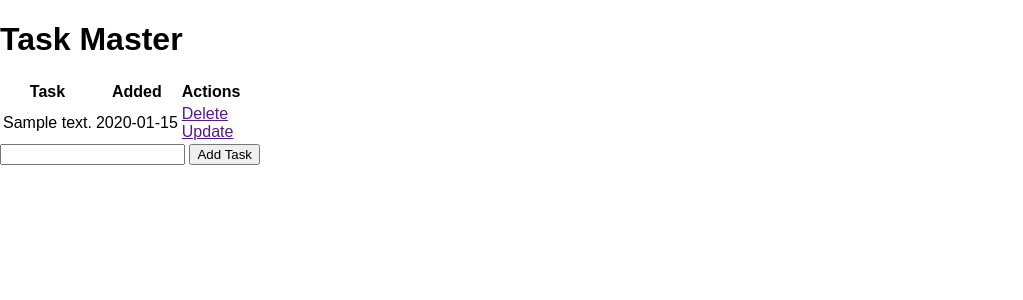
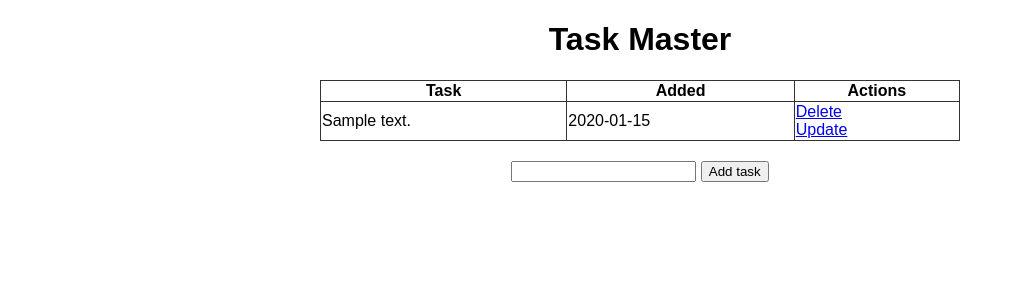
Before and after one commit to AfonsoLob/SideLearning, a Flask app: page / in a window 1280 px wide. Shown: the top 300 px of the page, without its empty margins (0-1023 px from the left). Run offline with Flask 2, Linux system fonts and the light colour scheme; tables that the repository leaves empty hold one stand-in row (values such as "Sample post").

Commit message:
Basics Project

```diff
--- a/app.py
+++ b/app.py
@@ -31,6 +31,31 @@ def index():
         tasks = Todo.query.order_by(Todo.date_created).all()
         return render_template('index.html', tasks=tasks)
 
+@app.route('/delete/<int:id>') # If we go to page e.g: "/delete/4", run delete(4) function
+def delete(id):
+    task_to_delete = Todo.query.get_or_404(id)
+
+    try:
+        db.session.delete(task_to_delete)
+        db.session.commit()
+        return redirect('/')
+    except:
+        return "There was a problem deleting that task."
+
+@app.route('/update/<int:id>', methods=['GET', 'POST'])
+def update(id):
+    task = Todo.query.get_or_404(id)
+    if request.method == 'POST':
+        task.content = request.form['content']
+
+        try:
+            db.session.commit()
+            return redirect('/')
+        except:
+            return 'There was an issue updating ur task'
+
+    else:
+        return render_template('update.html', task=task)
 
 if __name__ == "__main__":
     app.run(debug=True)
--- a/static/css/main.css
+++ b/static/css/main.css
@@ -2,3 +2,26 @@ body {
     margin: 0;
     font-family: sans-serif;
 }
+.title{
+    text-align: center;
+}
+.content{
+    display: flex;
+    justify-content: center;
+    flex-direction: column;
+}
+
+table{
+    align-self: center;
+    width: 50%;
+}
+
+table, th, td{
+    border: 1px solid hsl(0, 0%, 20%);
+    border-collapse: collapse;
+}
+
+.form{
+    align-self: center;
+    margin-top: 20px;
+}
--- a/templates/index.html
+++ b/templates/index.html
@@ -6,7 +6,10 @@
 
 {% block body %}
 <div class="content">
-    <h1>Task Master</h1>
+    <h1 class="title">Task Master</h1>
+    {% if tasks|length < 1 %}
+    <h4 class="title">There are no tasks. Create one below.</h4>
+    {% else %}
     <table>
         <tr>
             <th>Task</th>
@@ -18,16 +21,19 @@
             <td>{{ task.content }}</td>
             <td>{{ task.date_created.date() }}</td>
             <td>
-                <a href="">Delete</a>
+                <a href="/delete/{{task.id}}">Delete</a>
                 <br>
-                <a href="">Update</a>
+                <a href="/update/{{task.id}}">Update</a>
             </td>
         </tr>
         {% endfor %}
     </table>
-    <form action="/" method="POST">
-        <input type="text" name="content" id="content">
-        <input type="submit" value="Add Task">
-    </form>
+    {% endif %}
+    <div class="form">
+        <form action="/" method="POST">
+            <input type="text" name="content" id="content">
+            <input type="submit" value="Add task">
+        </form>
+    </div>
 </div>
 {% endblock %}
```
Also changed, not shown: templates/update.html (added, +18 -0 lines), instance/test.db.
